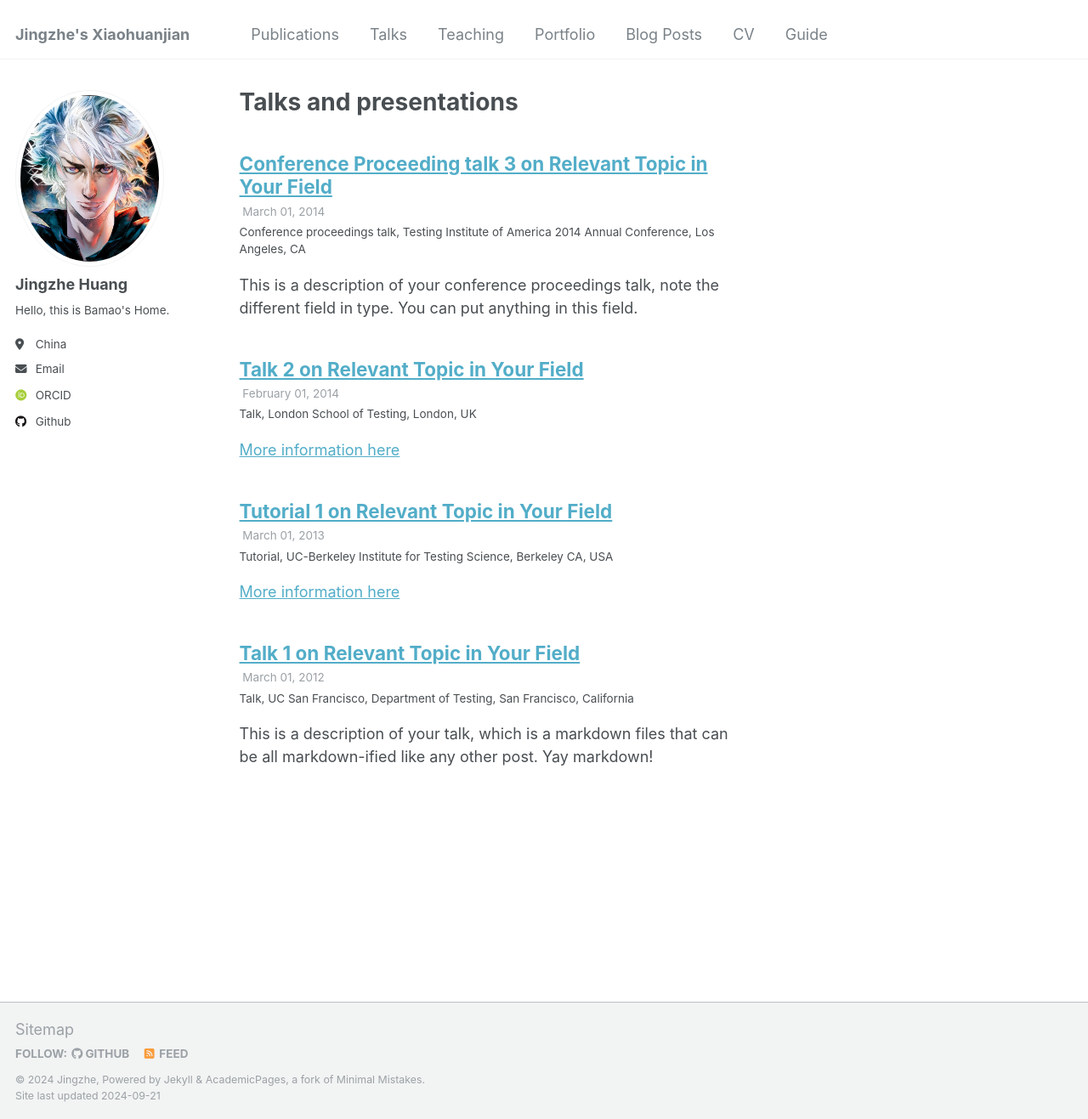
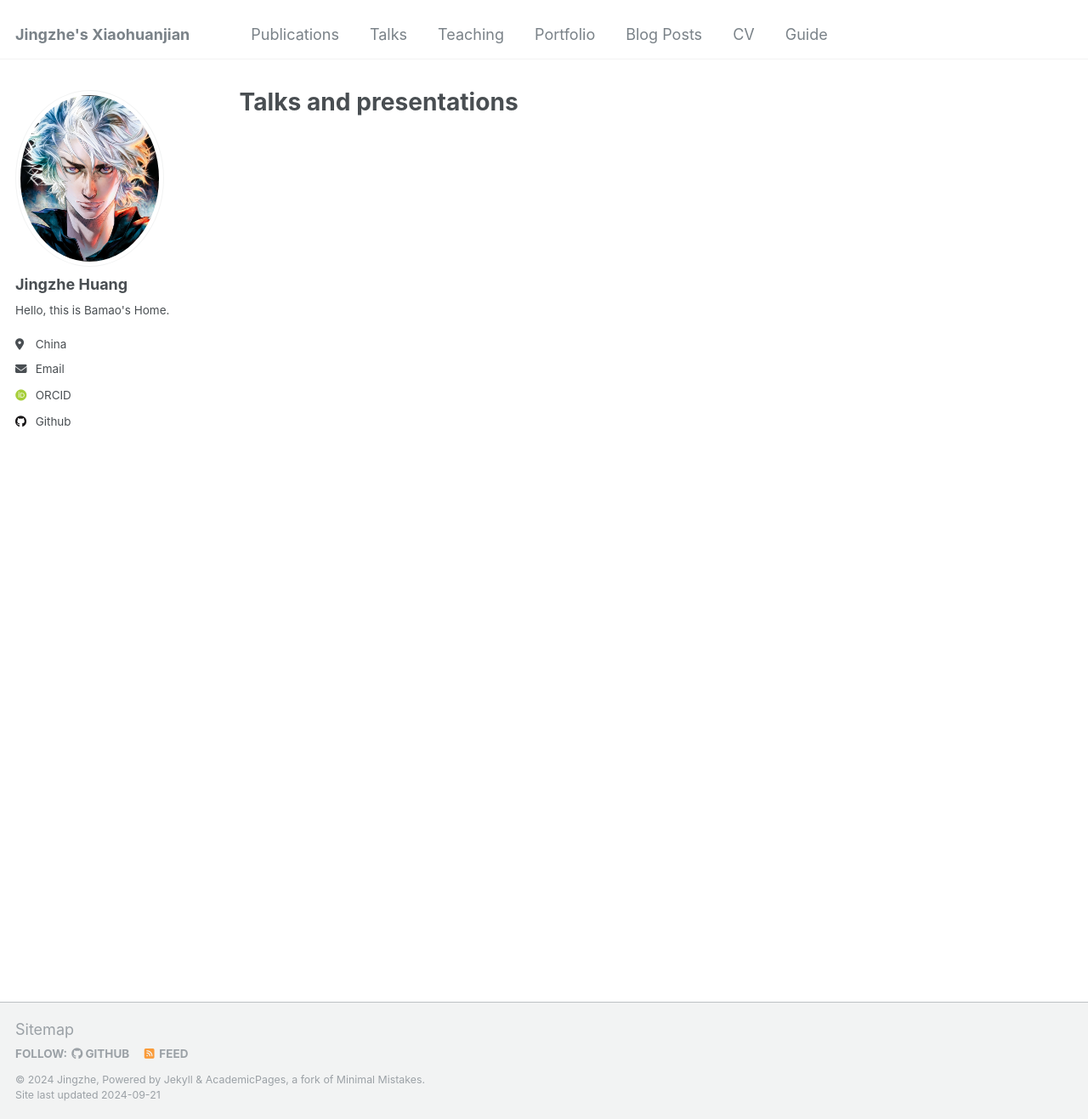
Before and after one commit to GingerHuang/GingerHuang.github.io, a Jekyll site: the page built from _pages/talks.html, in a window 1280 px wide and 1317 px high. Shown: the whole window at 85% size. Built offline with Jekyll 4.4.1, drawn with Linux system fonts in a browser that asks for light colours; some web fonts are replaced; part of the change alters nothing that is shown.

```diff
--- a/_config.yml
+++ b/_config.yml
@@ -210,18 +210,18 @@ kramdown:
 
 # These settings control the types of collections used by the template
 collections:
-  teaching:
-    output: true
-    permalink: /:collection/:path/
+  #teaching:
+    #output: true
+    #permalink: /:collection/:path/
   publications:
     output: true
     permalink: /:collection/:path/
-  portfolio:
-    output: true
-    permalink: /:collection/:path/
-  talks:
-    output: true
-    permalink: /:collection/:path/
+  #portfolio:
+    #output: true
+    #permalink: /:collection/:path/
+  #talks:
+    #output: true
+    p#ermalink: /:collection/:path/
 
 
 # These settings control how pages and collections are included in the site
```
